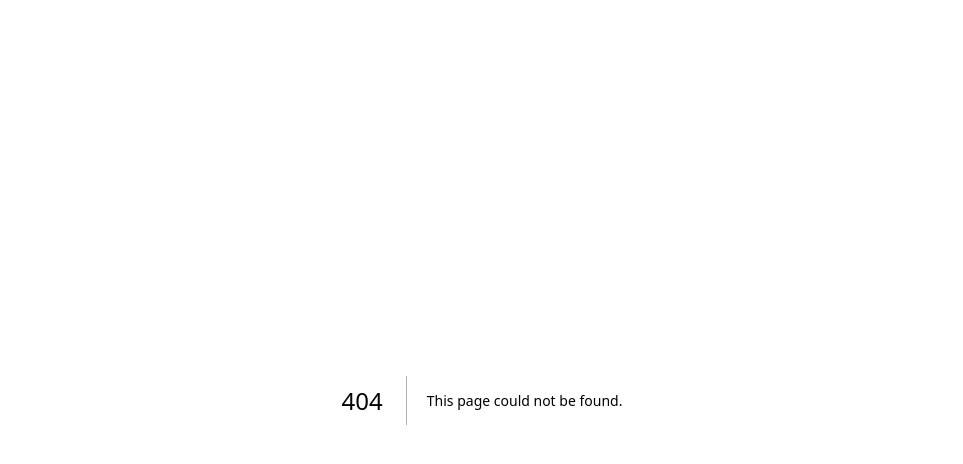
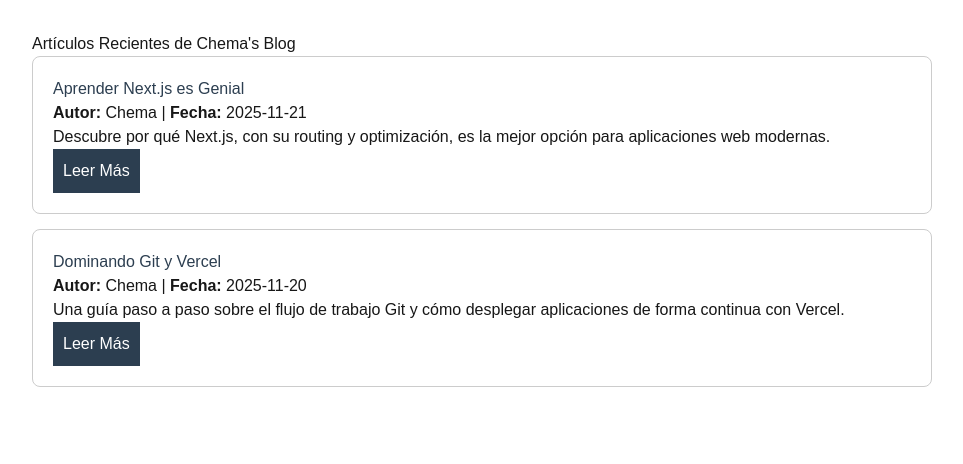
Before and after one commit to chemamjv/proyecto-limpio-v2, a Next.js app: page /blog in a window 1280 px wide. Before the commit this address had no page. Shown: the top 464 px of the page, without its empty margins (158-1121 px from the left). Built offline with nearby package versions, Linux system fonts and the light colour scheme.

Commit message:
Final: Reintegracion completa de rutas dinamicas y libreria de datos

```diff
--- /dev/null
+++ b/app/blog/[slug]/page.tsx
@@ -0,0 +1,64 @@
+ // app/blog/[slug]/page.tsx (Página de Detalle del Artículo - Solución Final)
+
+import { getArticuloById, getAllArticuloIds } from '@/lib/articulos';
+import Link from 'next/link';
+
+// Definición de la estructura del dato (necesaria para TypeScript)
+interface Articulo {
+    id: number;
+    titulo: string;
+    fecha: string;
+    extracto: string;
+    autor: string;
+    contenido: string;
+}
+
+// 🛑 1. FUNCIÓN CRUCIAL: GENERAR PARÁMETROS ESTÁTICOS (generateStaticParams)
+// Esto le dice a Vercel que cree las rutas /blog/101 y /blog/102.
+export async function generateStaticParams() {
+  // Obtenemos todos los IDs (ahora llamados slugs) para generar las rutas.
+  return getAllArticuloIds().map(articulo => ({
+    slug: articulo.id, // El nombre de la propiedad 'slug' debe coincidir con el nombre de la carpeta '[slug]'
+  }));
+}
+
+// 2. FUNCIÓN PRINCIPAL DE LA PÁGINA DE DETALLE (Async es necesario)
+export default async function ArticuloDetallePage({ params }: { params: { slug: string } }) {
+
+  // Obtener el valor de la URL (ej: '101')
+  const { slug } = params;
+
+  // Buscar el artículo usando el slug (la función lo convertirá a número para buscar)
+  const articulo: Articulo | undefined = getArticuloById(slug);
+
+  // Manejo de error si no encuentra el artículo
+  if (!articulo) {
+    return (
+      <main style={{ maxWidth: '900px', margin: '2rem auto' }}>
+        <h1>Artículo no encontrado</h1>
+        <p>Lo sentimos, el artículo con ID {slug} no existe.</p>
+        <Link href="/blog" style={{ color: '#3498db' }}>Volver a la lista de artículos</Link>
+      </main>
+    );
+  }
+
+  // Muestra el contenido detallado
+  return (
+    <main style={{ maxWidth: '900px', margin: '2rem auto' }}>
+      <Link href="/blog" style={{ textDecoration: 'none', color: '#3498db' }}>
+        &lt; Volver a la Lista
+      </Link>
+
+      <h1 style={{ marginTop: '10px' }}>{articulo.titulo}</h1>
+      <p>
+        <strong>Autor:</strong> {articulo.autor} | **Fecha:** {articulo.fecha}
+      </p>
+
+      <div style={{ borderTop: '1px solid #eee', marginTop: '20px', paddingTop: '20px' }}>
+        <p>{articulo.extracto}</p>
+        <p>{articulo.contenido}</p>
+      </div>
+
+    </main>
+  );
+}
--- /dev/null
+++ b/app/blog/page.tsx
@@ -0,0 +1,55 @@
+ // app/blog/page.tsx (Página que muestra la lista de artículos)
+
+// ⬅️ Importamos la función de la nueva librería
+import { getArticulos } from '@/lib/articulos';
+import Link from 'next/link';
+
+// Interfaz para asegurar la estructura de datos
+interface Articulo {
+    id: number;
+    titulo: string;
+    fecha: string;
+    extracto: string;
+    autor: string;
+    contenido: string;
+}
+
+export default function BlogPage() {
+    // ⬅️ Leemos los datos usando la función que lee el JSON
+    const articulos: Articulo[] = getArticulos();
+
+    return (
+        <main style={{ maxWidth: '900px', margin: '2rem auto' }}>
+            <h1>Artículos Recientes de Chema's Blog</h1>
+
+            {/* Bucle .map() para mostrar cada artículo */}
+            {articulos.map((articulo) => (
+                <div key={articulo.id} style={{
+                    border: '1px solid #ccc',
+                    padding: '20px',
+                    marginBottom: '15px',
+                    borderRadius: '8px'
+                }}>
+
+                    {/* Título como ENLACE DINÁMICO a /blog/101 o /blog/102 */}
+                    <Link
+                        href={`/blog/${articulo.id}`}
+                        style={{ textDecoration: 'none', color: '#2c3e50' }}
+                    >
+                        <h2>{articulo.titulo}</h2>
+                    </Link>
+
+                    <p><strong>Autor:</strong> {articulo.autor} | <strong>Fecha:</strong> {articulo.fecha}</p>
+                    <p>{articulo.extracto}</p>
+
+                    {/* Botón de "Leer Más" */}
+                    <Link href={`/blog/${articulo.id}`}>
+                        <button style={{ backgroundColor: '#2c3e50', color: 'white', padding: '10px', border: 'none', cursor: 'pointer' }}>
+                            Leer Más
+                        </button>
+                    </Link>
+                </div>
+            ))}
+        </main>
+    );
+}
--- /dev/null
+++ b/data/articulos.json
@@ -0,0 +1,18 @@
+ [
+  {
+    "id": 101,
+    "titulo": "Aprender Next.js es Genial",
+    "fecha": "2025-11-21",
+    "extracto": "Descubre por qué Next.js, con su routing y optimización, es la mejor opción para aplicaciones web modernas.",
+    "autor": "Chema",
+    "contenido": "Next.js es un framework de React que te permite construir aplicaciones web de alto rendimiento. Ofrece características como el pre-renderizado estático y server-side rendering, mejorando la SEO y la velocidad de carga de tu sitio web."
+  },
+  {
+    "id": 102,
+    "titulo": "Dominando Git y Vercel",
+    "fecha": "2025-11-20",
+    "extracto": "Una guía paso a paso sobre el flujo de trabajo Git y cómo desplegar aplicaciones de forma continua con Vercel.",
+    "autor": "Chema",
+    "contenido": "El flujo de trabajo con Git es esencial en el desarrollo moderno. Al usar comandos como 'git commit' y 'git push', puedes llevar tus cambios directamente a Vercel, que se encarga de compilar y desplegar tu aplicación en minutos de forma automática."
+  }
+]
--- /dev/null
+++ b/lib/articulos.ts
@@ -0,0 +1,37 @@
+ // lib/articulos.ts (Lógica de Búsqueda de Datos)
+
+import articulosData from '../data/articulos.json';
+
+interface Articulo {
+    id: number;
+    titulo: string;
+    fecha: string;
+    extracto: string;
+    autor: string;
+    contenido: string;
+}
+
+// 1. Obtener la lista completa de artículos
+export function getArticulos(): Articulo[] {
+    // La importación estática ya maneja la lectura del JSON
+    return articulosData as Articulo[];
+}
+
+// 2. Buscar un artículo por su ID (slug)
+export function getArticuloById(slug: string): Articulo | undefined {
+    // ⬅️ CRÍTICO: Convertimos el SLUG (string) a número para buscar en el JSON
+    const idNumero = parseInt(slug);
+    const articulos = getArticulos();
+
+    // Devolvemos el artículo cuyo ID numérico coincide
+    return articulos.find(a => a.id === idNumero);
+}
+
+// 3. Obtener todos los IDs para la generación estática de rutas (generateStaticParams)
+export function getAllArticuloIds() {
+    const articulos = getArticulos();
+    return articulos.map(a => ({
+        // El campo debe llamarse 'id' aquí para la función de búsqueda
+        id: a.id.toString()
+    }));
+}
```
